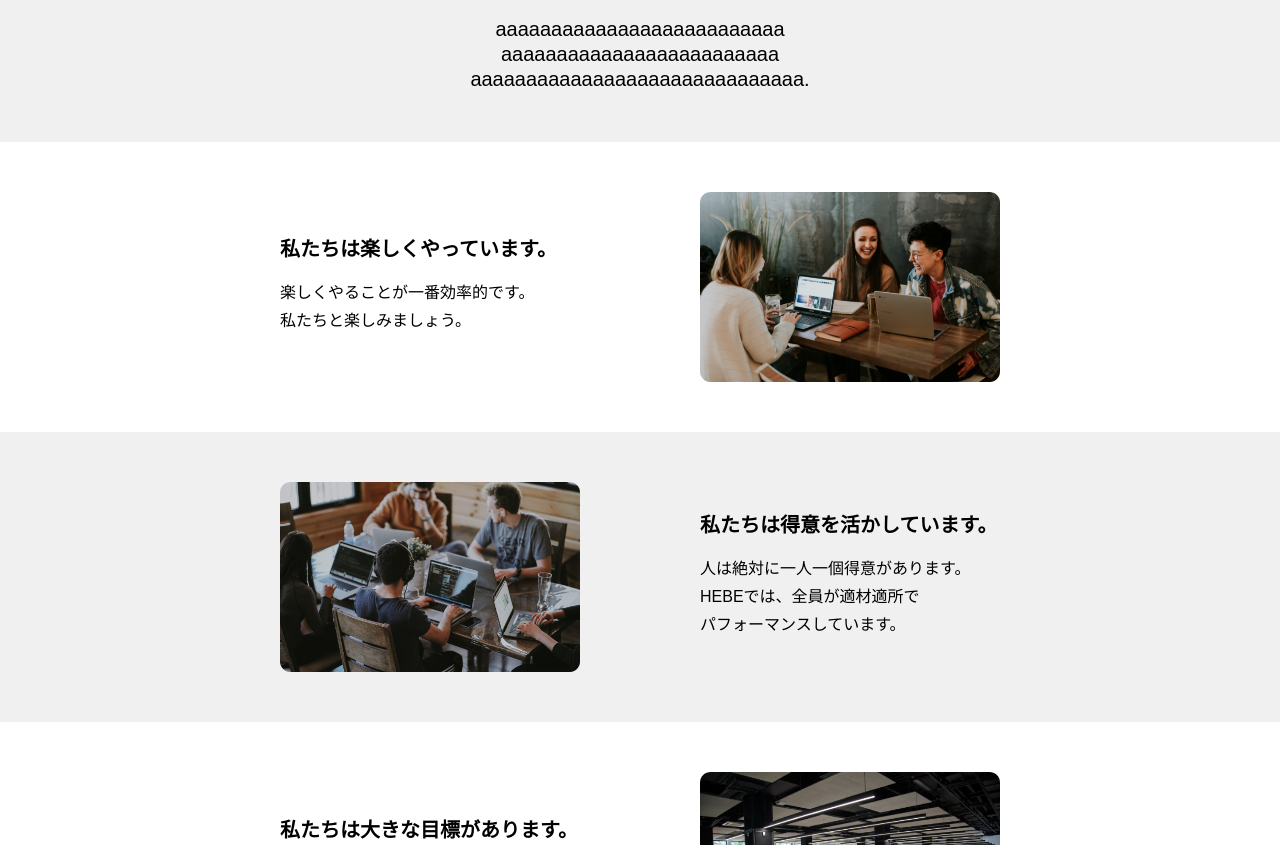
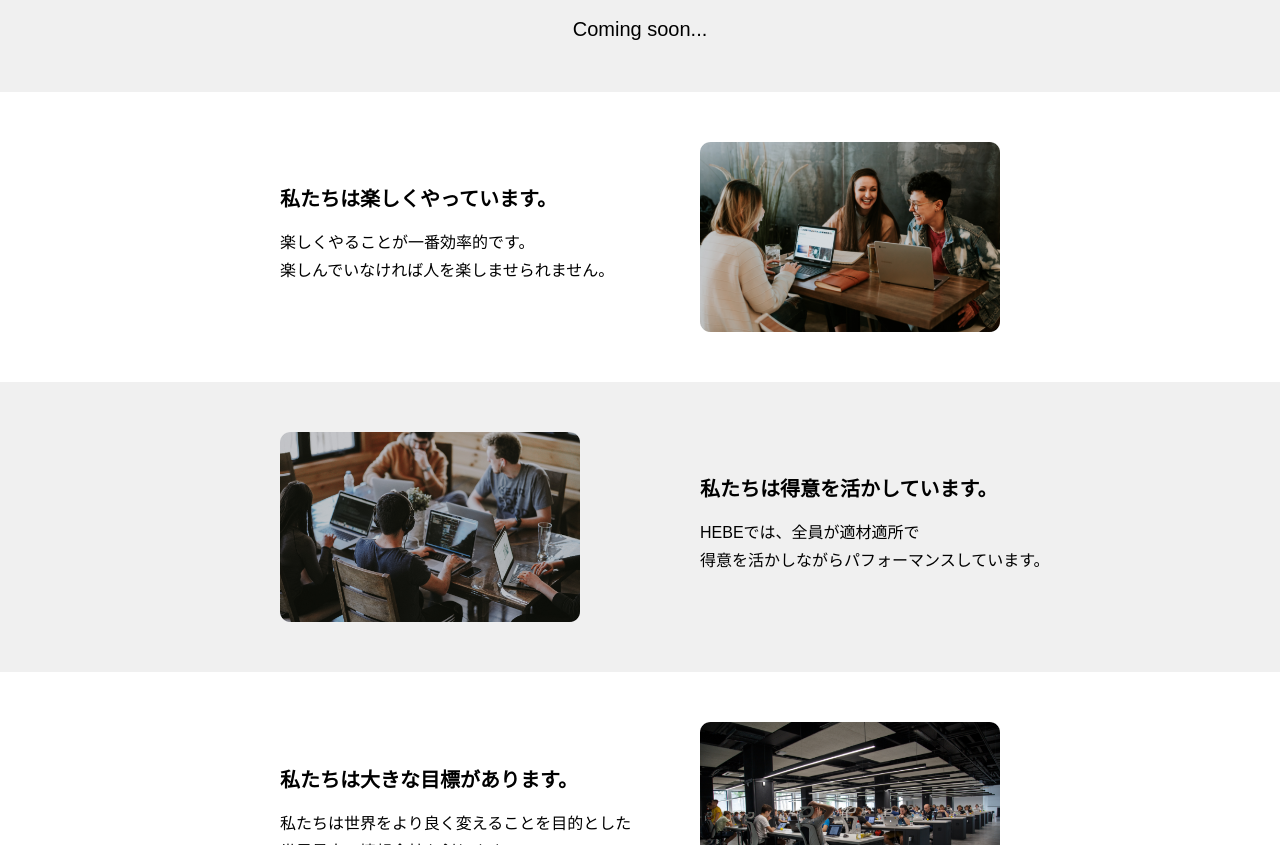
Before and after one commit to yoshi-practice/hp, a website: page info.html in a window 1280 px wide. Shown: the part 687-1532 px from the top of the page. Drawn offline with nearby package versions, Linux system fonts and the light colour scheme; a web font is replaced by a local one.

Commit message:
Update data

```diff
--- a/info.html
+++ b/info.html
@@ -34,14 +34,14 @@
     <h2 class="ttl">Our Brands</h2>
     <img class="logo" src="./assets/item/logo.svg" alt="" width="150">
     <h4 class="name">NewTac</h4>
-    <h4 class="desc">aaaaaaaaaaaaaaaaaaaaaaaaaa<br>aaaaaaaaaaaaaaaaaaaaaaaaa<br>aaaaaaaaaaaaaaaaaaaaaaaaaaaaaa.</h4>
+    <h4 class="desc">Coming soon...</h4>
 </section>
 
 <section class="intro-box reverse">
     <img src="assets/item/info01.png"/>
     <div class="txt">
         <h4>私たちは楽しくやっています。</h4>
-        <p>楽しくやることが一番効率的です。<br>私たちと楽しみましょう。</p>
+        <p>楽しくやることが一番効率的です。<br>楽しんでいなければ人を楽しませられません。</p>
     </div>
 </section>
 
@@ -49,7 +49,7 @@
     <img src="assets/item/info02.png"/>
     <div class="txt">
         <h4>私たちは得意を活かしています。</h4>
-        <p>人は絶対に一人一個得意があります。<br>HEBEでは、全員が適材適所で<br>パフォーマンスしています。</p>
+        <p>HEBEでは、全員が適材適所で<br>得意を活かしながらパフォーマンスしています。</p>
     </div>
 </section>
 
@@ -57,7 +57,7 @@
     <img src="assets/item/info03.png"/>
     <div class="txt">
         <h4>私たちは大きな目標があります。</h4>
-        <p>現在私たちは世界最大の情報会社を創っています。<br>世界をより良く変えます</p>
+        <p>私たちは世界をより良く変えることを目的とした<br>世界最大の情報会社を創ります。</p>
     </div>
 </section>
 
--- a/package.json
+++ b/package.json
@@ -1,5 +1,5 @@
 {
-  "name": "blast-web",
+  "name": "hebe-hp",
   "version": "1.0.0",
   "main": "index.js",
   "scripts": {
```
Also changed, not shown: index.html (+1 -1 lines), member.html (+1 -1 lines).
